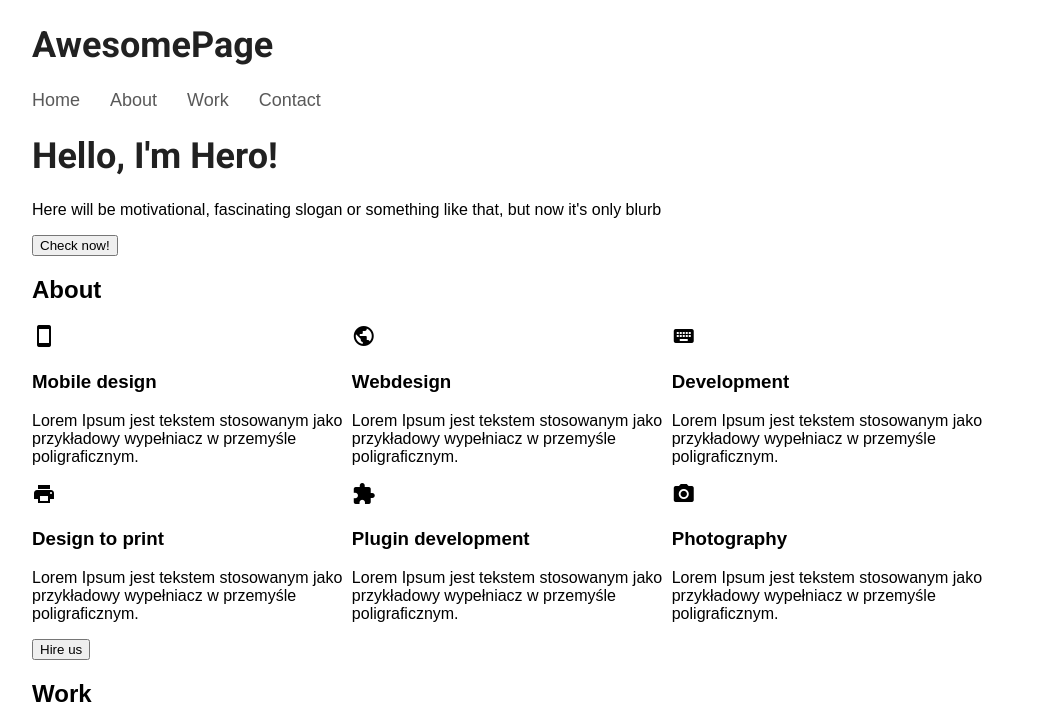
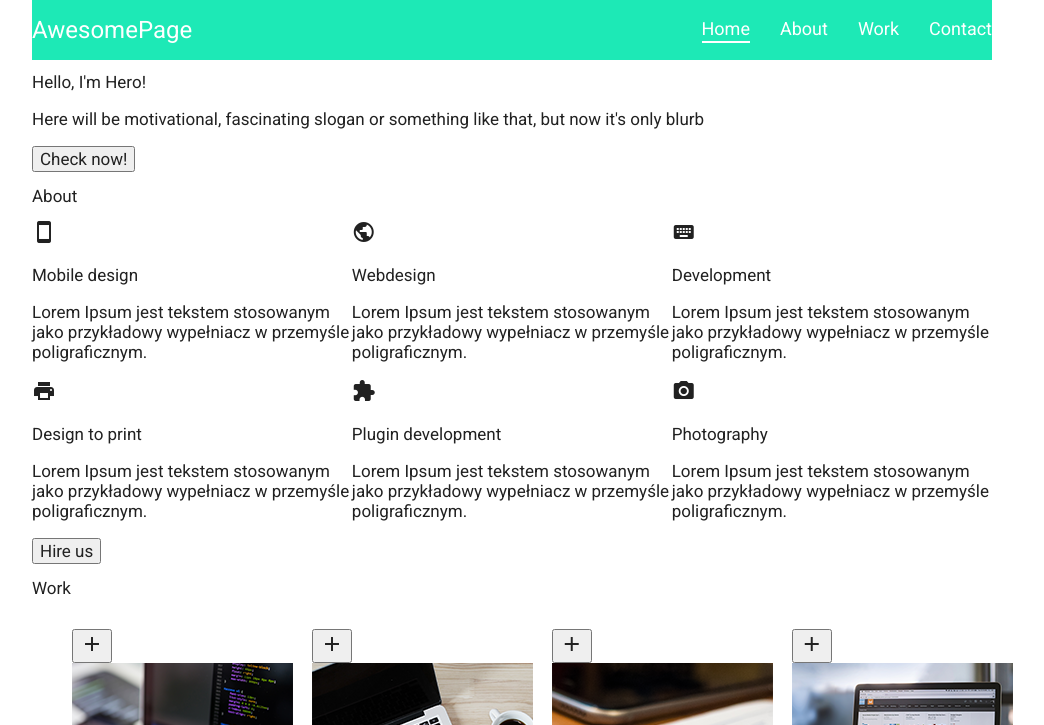
Before and after one commit to FuruSenpai/GulpowanieZFuru, a website: page index.html in a window 1280 px wide. Shown: the top 725 px of the page, without its empty margins (128-1172 px from the left). Drawn offline with nearby package versions, Linux system fonts and the light colour scheme.

Commit message:
Add files via upload

```diff
--- a/css/main.css
+++ b/css/main.css
@@ -3,8 +3,16 @@
   box-sizing: border-box;
   font-family: sans-serif; }
 
+body {
+  margin: 0 auto; }
+
 .container {
   max-width: 960px;
+  margin: 0 auto;
+  padding: 0; }
+
+.container-fluid {
+  max-width: 100%;
   margin: 0 auto;
   padding: 0; }
 
@@ -55,26 +63,30 @@
 .col-12 {
   width: calc(8.33%*12); }
 
-nav {
-  font-size: 18px; }
-  nav a {
-    margin-left: 30px;
-    color: rgba(33, 33, 33, 0.75);
-    text-decoration: none;
-    -webkit-transition: all, 0.4s, ease-in-out;
-    -moz-transition: all, 0.4s, ease-in-out;
-    -o-transition: all, 0.4s, ease-in-out;
-    -ms-transition: all, 0.4s, ease-in-out;
-    transition: all, 0.4s, ease-in-out; }
-    nav a:hover {
-      color: orangered;
-      border-bottom: 2px solid rgba(33, 33, 33, 0.75);
-      padding-bottom: 2px; }
-    nav a:nth-of-type(1) {
-      margin-left: 0; }
+* {
+  font-family: "Roboto", sans-serif;
+  font-weight: normal;
+  font-size: 17px;
+  color: #212121; }
 
-h1 {
-  font-family: "Roboto", sans-serif;
-  font-weight: bold;
-  font-size: 36px;
-  color: #212121; }
+.navigation-bar {
+  width: 100%;
+  display: flex;
+  background: #1de9b6;
+  align-items: center; }
+  .navigation-bar .logo {
+    width: 50%;
+    color: #fff;
+    font-size: 24px; }
+  .navigation-bar nav {
+    width: 50%;
+    display: flex;
+    justify-content: flex-end; }
+    .navigation-bar nav a {
+      margin-left: 30px;
+      color: #fff;
+      font-size: 18px;
+      text-decoration: none; }
+      .navigation-bar nav a.active {
+        border-bottom: 2px solid #fff;
+        padding-bottom: 2px; }
```
